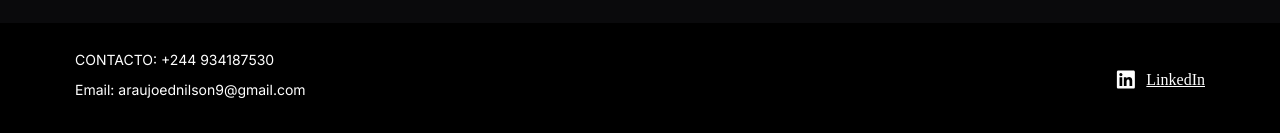
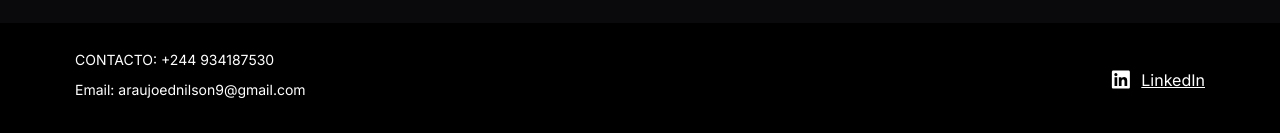
Before and after one commit to AugustoMachado01/Portifolio_Ednilson, a React (Vite) app: page /contacto in a window 1280 px wide. Shown: the part 910-1043 px from the top of the page. Built offline with nearby package versions, Linux system fonts and the light colour scheme; a web font is replaced by a local one.

Commit message:
update font family

```diff
--- a/src/Contact/styles.module.css
+++ b/src/Contact/styles.module.css
@@ -4,6 +4,8 @@
   justify-content: space-evenly;
   padding: 85px 128px 85px 128px;
   gap: 159px;
+
+  overflow: hidden;
 }
 
 .container img {
@@ -67,6 +69,7 @@
 }
 
 .container .message textarea {
+  font-family: "Inter", sans-serif;
   color: #fff;
   width: 100%;
   display: flex;
--- a/src/Footer/styles.module.css
+++ b/src/Footer/styles.module.css
@@ -36,6 +36,7 @@
 }
 
 .section_container .content a {
+  font-family: "Inter", serif;
   color: #fff;
   margin-left: 8px;
 }
```
